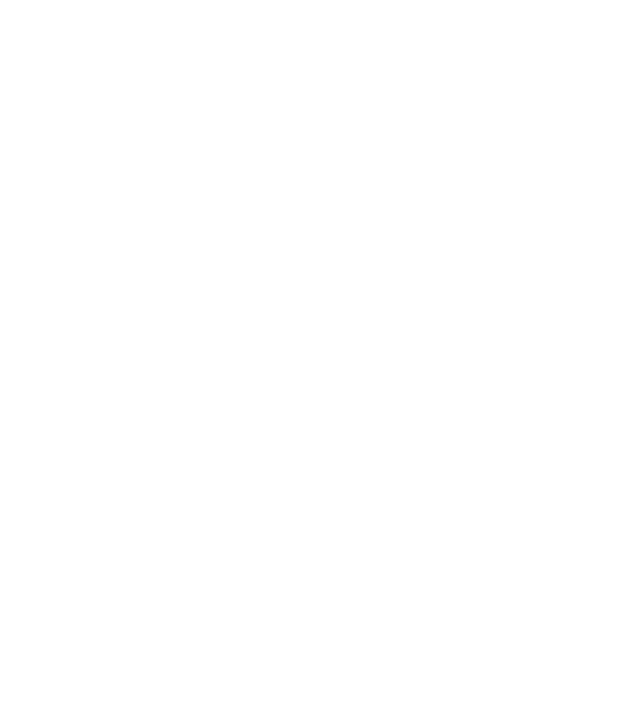
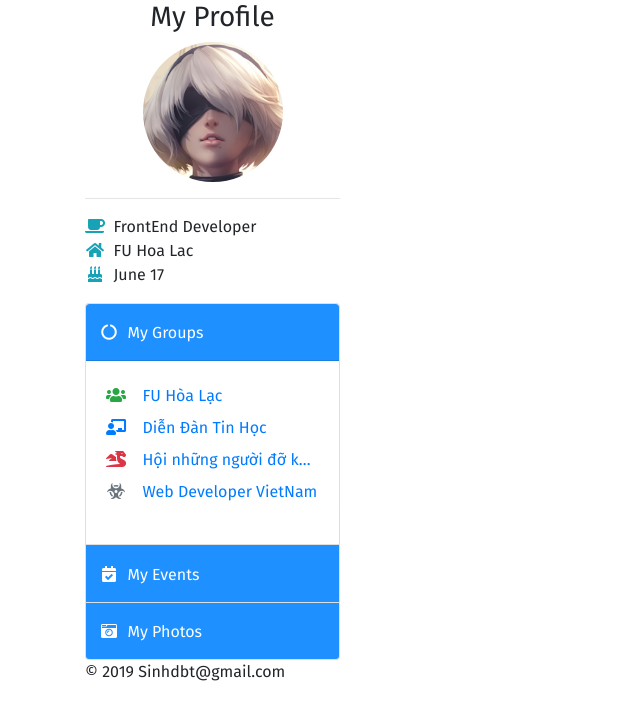
Before and after one commit to rocketki/social-profile, a plain HTML site: page index.html in a window 1280 px wide. Shown: the whole page, without its empty margins (0-640 px from the left). Drawn offline with Linux system fonts and the light colour scheme.

Commit message:
Left sidebar almost done

```diff
--- /dev/null
+++ b/css/main.css
@@ -0,0 +1,35 @@
+body {
+	font-family: 'Fira Sans';
+}
+
+a, a:hover {
+	text-decoration: none !important;
+}
+
+.btn-link:hover, .btn-link:active, .btn-link:focus {
+	text-decoration: none;
+}
+
+/*=========================== .Profile ===========================*/
+
+.avatar img {
+	display: inline-block;
+	width: 100%;
+	max-width: 140px;
+	height: auto;
+}
+
+.list-info {
+	list-style-type: none;
+	padding-left: 0;
+}
+
+.card-header {
+	padding: 0.5rem 0;
+	background-color: dodgerblue;
+}
+
+.my-list-groups {
+	list-style-type: none;
+	padding-left: 0;
+}
--- a/index.html
+++ b/index.html
@@ -4,10 +4,154 @@
 	<meta charset="UTF-8">
 	<meta name="viewport" content="width=device-width, initial-scale=1, shrink-to-fit=no">
 	<title>Profile</title>
+	<link href="https://fonts.googleapis.com/css?family=Fira+Sans" rel="stylesheet">
 	<link rel="stylesheet" type="text/css" href="vendor/fontawesome-free-5.7.2-web/css/all.min.css">
 	<link rel="stylesheet" type="text/css" href="vendor/bootstrap-4.3.1/bootstrap.min.css">
+	<link rel="stylesheet" type="text/css" href="css/main.css">
 </head>
 <body>
+	<div class="container">
+		<header id="header"></header>
+
+		<div id="content">
+			<div class="row">
+				<div class="col-md-3">
+					<aside class="sidebar-left">
+						<div class="profile">
+							<h3 class="text-center">My Profile</h3>
+							<div class="avatar text-center">
+								<img class="rounded-circle" src="img/avatar.jpg" alt="avatar">
+							</div>
+							<hr>
+							<ul class="list-info">
+								<li>
+									<i class="fas fa-fw fa-coffee text-info"></i>&nbsp; FrontEnd Developer
+								</li>
+								<li>
+									<i class="fas fa-fw fa-home text-info""></i>&nbsp; FU Hoa Lac
+								</li>
+								<li>
+									<i class="fas fa-fw fa-birthday-cake text-info""></i>&nbsp; June 17
+								</li>
+							</ul>
+						</div>
+
+						<div class="accordion" id="resources">
+							<div class="card">
+								<div class="card-header" id="resHeadingOne">
+									<h2 class="mb-0">
+										<button class="btn btn-link text-white w-100 text-left" type="button" data-toggle="collapse" data-target="#resCollapseOne" aria-expanded="true" aria-controls="resCollapseOne">
+											<i class="fas fa-fw fa-circle-notch"></i>&nbsp; My Groups
+										</button>
+									</h2>
+								</div>
+
+								<div id="resCollapseOne" class="collapse show" aria-labelledby="resHeadingOne" data-parent="#resources">
+									<div class="card-body">
+										<ul class="my-list-groups">
+											<li class="py-1">
+												<a class="text-truncate d-block" href="#"><i class="fas fa-fw fa-users mr-2 text-success"></i>&nbsp; FU Hòa Lạc</a>
+											</li>
+											<li class="py-1">
+												<a class="text-truncate d-block" href="#"><i class="fas fa-fw fa-chalkboard-teacher mr-2 text-gray-dark"></i>&nbsp; Diễn Đàn Tin Học</a>
+											</li>
+											<li class="py-1">
+												<a class="text-truncate d-block" href="#"><i class="fas fa-fw fa-dragon mr-2 text-danger"></i>&nbsp; Hội những người đỡ không nổi những người khó đỡ</a>
+											</li>
+											<li class="py-1">
+												<a class="text-truncate d-block" href="#"><i class="fas fa-fw fa-biohazard mr-2 text-secondary"></i>&nbsp; Web Developer VietNam</a>
+											</li>
+										</ul>
+									</div>
+								</div>
+							</div>
+							<div class="card">
+								<div class="card-header" id="resHeadingTwo">
+									<h2 class="mb-0">
+										<button class="btn btn-link text-white collapsed w-100 text-left" type="button" data-toggle="collapse" data-target="#resCollapseTwo" aria-expanded="false" aria-controls="resCollapseTwo">
+											<i class="fas fa-fw fa-calendar-check"></i>&nbsp; My Events
+										</button>
+									</h2>
+								</div>
+								<div id="resCollapseTwo" class="collapse" aria-labelledby="resHeadingTwo" data-parent="#resources">
+									<div class="card-body">
+										<div class="event">
+											<section>
+												<i class="fas fa-fw fa-calendar-alt"></i>&nbsp; <time>03/03/2019</time>
+											</section>
+											<a href="#">
+												<span class="w-50 d-inline-block text-truncate">Hội chợ ẩm thực</span>
+												<span class="badge badge-danger float-right">
+													incomming
+												</span>
+											</a>
+										</div>
+										<div class="event">
+											<section>
+												<i class="fas fa-fw fa-calendar-alt"></i>&nbsp; <time>12/04/2019</time>
+											</section>
+											<a href="#">
+												<span class="w-50 d-inline-block text-truncate">Tốt Nghiệp</span>
+												<span class="badge badge-primary float-right">
+													oncomming
+												</span>
+											</a>
+										</div>
+										<div class="event">
+											<section>
+												<i class="fas fa-fw fa-calendar-alt"></i>&nbsp; <time>01/01/2019</time>
+											</section>
+											<a href="#">
+												<span class="w-50 d-inline-block text-truncate">New Year</span>
+												<span class="badge badge-secondary float-right">
+													ending
+												</span>
+											</a>
+										</div>
+									</div>
+								</div>
+							</div>
+							<div class="card">
+								<div class="card-header" id="resHeadingThree">
+									<h2 class="mb-0">
+										<button class="btn btn-link text-white collapsed w-100 text-left" type="button" data-toggle="collapse" data-target="#resCollapseThree" aria-expanded="false" aria-controls="resCollapseThree">
+											<i class="fas fa-fw fa-camera-retro"></i>&nbsp; My Photos
+										</button>
+									</h2>
+								</div>
+								<div id="resCollapseThree" class="collapse" aria-labelledby="resHeadingThree" data-parent="#resources">
+									<div class="card-body">
+										text
+									</div>
+								</div>
+							</div>
+						</div> <!-- #resources -->
+
+						<div class="interests"></div>
+						<div class="message"></div>
+					</aside>
+				</div>
+				<div class="col-md-7">
+					<div class="status"></div>
+					<div class="posts"></div>
+				</div>
+				<div class="col-md-2">
+					<aside class="sidebar-right">
+						<div class="events"></div>
+						<div class="requests"></div>
+						<div class="ads"></div>
+					</aside>
+				</div>
+			</div>
+		</div>
+
+		<footer id="footer">
+			&copy; 2019 Sinhdbt@gmail.com
+		</footer>
+	</div>
+
+
+
 	<script src="vendor/jquery-3.3.1.min.js"></script>
 	<script src="vendor/bootstrap-4.3.1/bootstrap.min.js"></script>
 </body>
```
Also changed, not shown: img/avatar.jpg (added).
